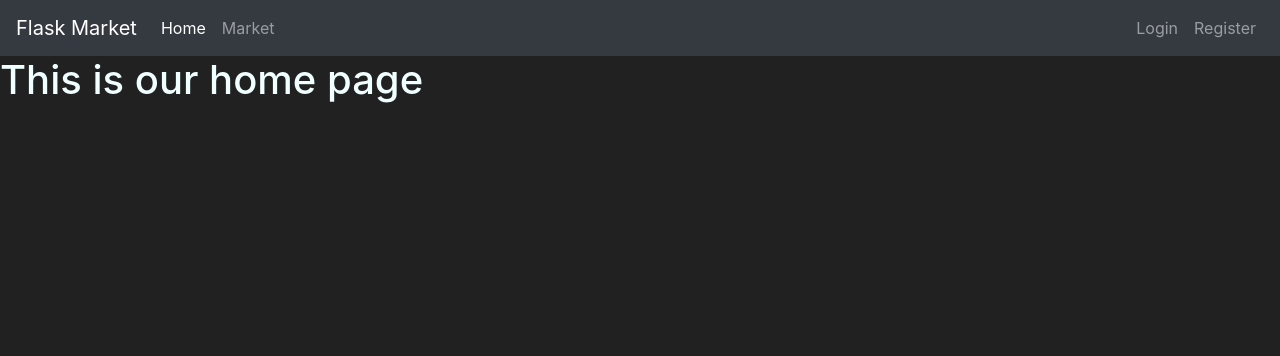
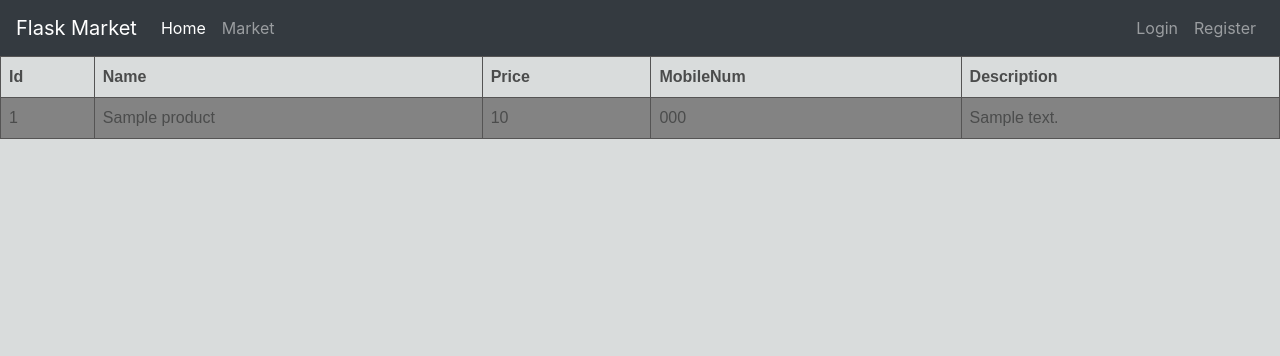
Before and after one commit to keshavdubey1196/Market_app, a Flask app: template templates/home.html in a window 1280 px wide. Shown: the top 356 px of the page. Run offline with Flask 3, Linux system fonts and the light colour scheme; the template is opened without the code that fills it: values that come from a table or form of the project are taken from there, others are empty; tables that the repository leaves empty hold one stand-in row (values such as "Sample post").

Commit message:
adding home and market view

```diff
--- a/app.py
+++ b/app.py
@@ -1,5 +1,6 @@
 from flask_sqlalchemy import SQLAlchemy
-from flask import Flask, jsonify
+from flask import Flask, render_template
+# from flask import jsonify
 from config import DATABASE_URI
 from dotenv import load_dotenv
 import os
@@ -48,9 +49,20 @@ def init_db(app):
 init_db(app)
 
 
-@app.route('/info', methods=["GET"])
-def info():
-    return jsonify({"message": "Get link is working"}), 200
+# @app.route('/info', methods=["GET"])
+# def info():
+#     return jsonify({"message": "Get link is working"}), 200
+
+
+@app.route('/home')
+def home_page():
+    products = Products.query.all()
+    return render_template('home.html', products=products)
+
+
+@app.route('/market')
+def market_page():
+    render_template('market.html')
 
 
 if __name__ == "__main__":
--- a/templates/base.html
+++ b/templates/base.html
@@ -13,15 +13,31 @@
   </head>
   <style>
     body {
-      background-color: #212121;
-      color:azure
+      background-color: #d9dcdc;
+      color:rgb(75, 76, 76);
+
+    table {
+      font-family: arial, sans-serif;
+      border-collapse: collapse;
+      width: 100%;
+      padding-top: 20px;
+          }
+
+    td, th {
+      border: 1px solid #555454;
+      text-align: left;
+      padding: 8px;
+           }
+
+    tr:nth-child(even) {
+      background-color: #838383;
+           }
     }
   </style>
   <body>
     {% include 'navbar.html' %}
 
     {% block content %}
-
 
     {% endblock content %}
 
--- a/templates/home.html
+++ b/templates/home.html
@@ -1,5 +1,4 @@
 {% extends 'base.html' %}
-
 
 
 {% block title %}
@@ -7,9 +6,25 @@ HomePage
 {% endblock title %}
 
 
-
 {% block content %}
 
-<h1>This is our home page</h1>
+<table>
+    <tr>
+      <th>Id</th>
+      <th>Name</th>
+      <th>Price</th>
+      <th>MobileNum</th>
+      <th>Description</th>
+    </tr>
+    {% for product in products %}
+    <tr>
+      <td>{{product.id}}</td>
+      <td>{{product.name}}</td>
+      <td>{{product.price}}</td>
+      <td>{{product.mobilenum}}</td>
+      <td>{{product.description}}</td>
+    </tr>
+    {% endfor %}
+  </table>
 
 {% endblock content %}
--- a/templates/navbar.html
+++ b/templates/navbar.html
@@ -1,15 +1,15 @@
 <nav class="navbar navbar-expand-md navbar-dark bg-dark">
-    <a class="navbar-brand" href="{{url_for('homePage')}}">Flask Market</a>
+    <a class="navbar-brand" href="{{url_for('home_page')}}">Flask Market</a>
     <button class="navbar-toggler" type="button" data-toggle="collapse" data-target="#navbarNav">
       <span class="navbar-toggler-icon"></span>
     </button>
     <div class="collapse navbar-collapse" id="navbarNav">
       <ul class="navbar-nav mr-auto">
           <li class="nav-item active">
-                 <a class="nav-link" href="{{url_for('homePage')}}">Home <span class="sr-only">(current)</span></a>
+                 <a class="nav-link" href="{{url_for('home_page')}}">Home <span class="sr-only">(current)</span></a>
           </li>
           <li class="nav-item">
-              <a class="nav-link" href="{{ url_for('marketPage') }}">Market</a>
+              <a class="nav-link" href="{{ url_for('market_page') }}">Market</a>
           </li>
       </ul>
       <ul class="navbar-nav">
```
Also changed, not shown: extras.txt (+70 -0 lines).
